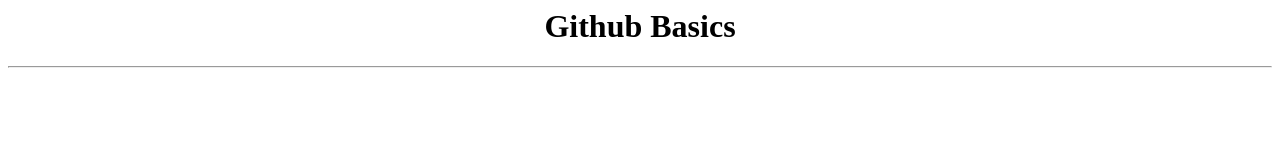
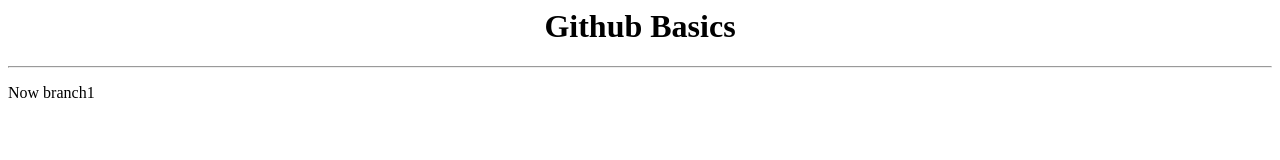
Before and after one commit to Sivanithi12/Basicgithub, a plain HTML site: page index.html in a window 1280 px wide. Drawn offline with Linux system fonts and the light colour scheme.

Commit message:
added paragraph

```diff
--- a/index.html
+++ b/index.html
@@ -2,3 +2,6 @@
   <h1>Github Basics</h1>
 </center>
 <hr>
+
+
+<p>Now branch1</p>
```
